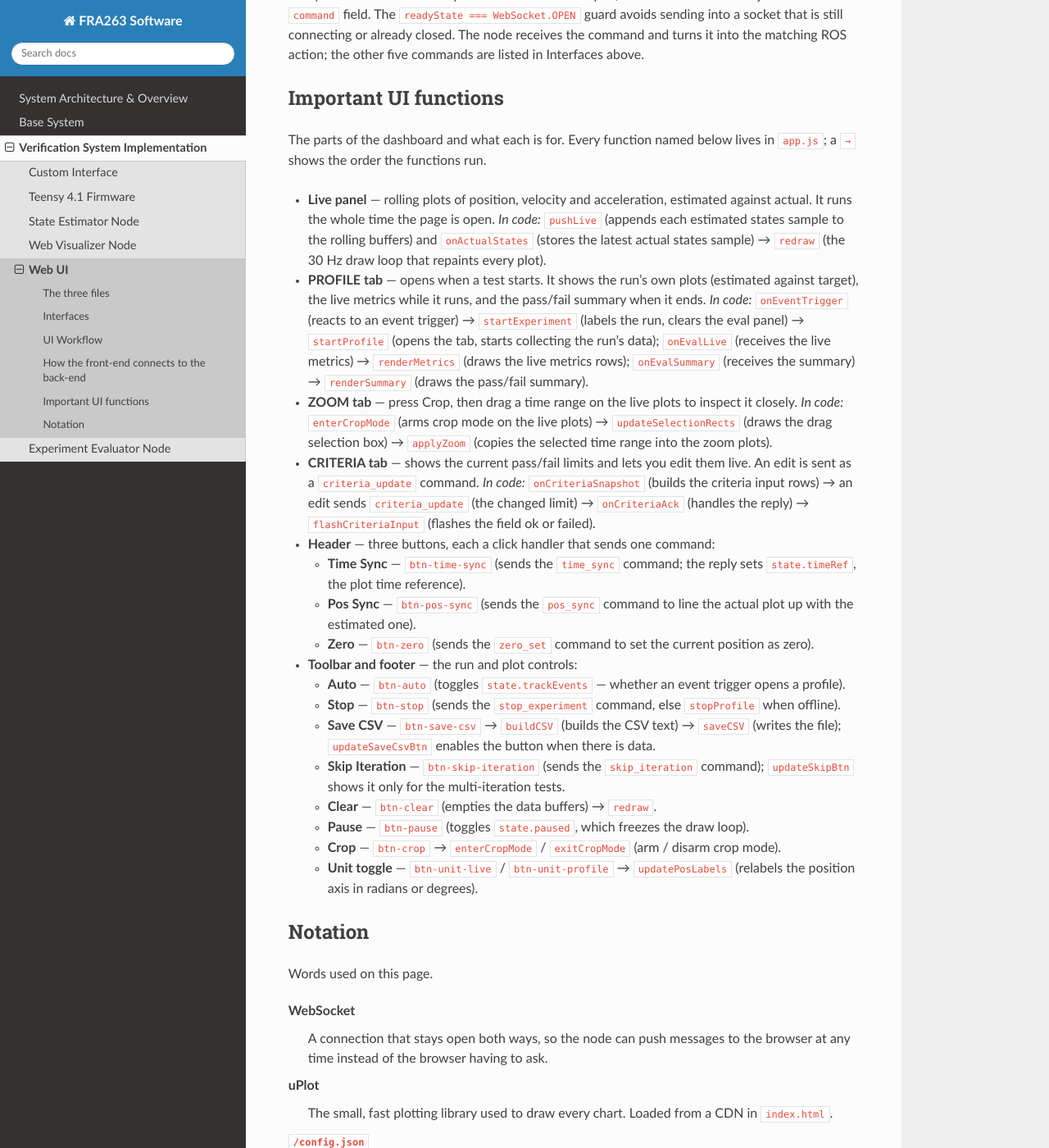
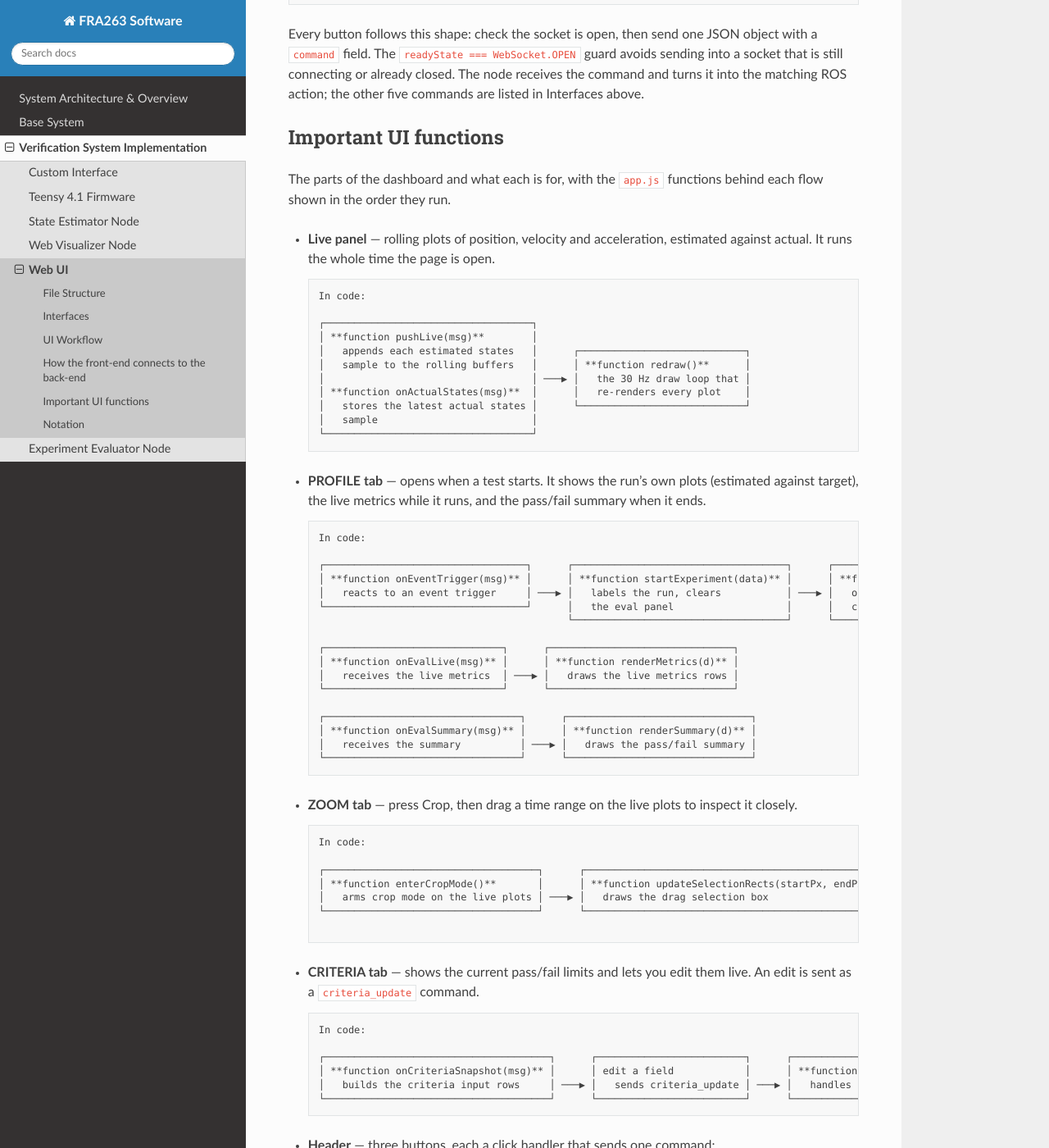
Before and after one commit to Lattawat/FRA263-Demo_Software, a Sphinx documentation site: the page built from docs/source/web_ui.rst, in a window 1280 px wide and 1400 px high, scrolled down 4378 px. Shown: the whole window at 82% size. Built offline with Sphinx 7.4.7 and the Read the Docs theme 3.1.0, drawn with Linux system fonts in a browser that asks for light colours; pages that are not in the unit, such as notebooks, are missing from menus; some of the changed text lies outside the part shown.

Commit message:
update document

```diff
--- a/docs/source/web_ui.rst
+++ b/docs/source/web_ui.rst
@@ -26,7 +26,7 @@ There are two channels. HTTP serves the three files and a small ``/config.json``
 load. The WebSocket then stays open for the whole session: the node pushes topics down to the
 browser, and the browser sends commands back up.
 
-The three files
+File Structure
 ---------------
 
 - ``index.html`` — the page skeleton: the header controls, the left and right panel, the tabs,
@@ -221,30 +223,73 @@ the matching ROS action; the other five commands are listed in Interfaces above.
 Important UI functions
 ----------------------
 
-The parts of the dashboard and what each is for. Every function named below lives in
-``app.js``; a ``→`` shows the order the functions run.
+The parts of the dashboard and what each is for, with the ``app.js`` functions behind each
+flow shown in the order they run.
 
 - **Live panel** — rolling plots of position, velocity and acceleration, estimated against
   actual. It runs the whole time the page is open.
-  *In code:* ``pushLive`` (appends each estimated states sample to the rolling buffers) and
-  ``onActualStates`` (stores the latest actual states sample) → ``redraw`` (the 30 Hz draw loop
-  that repaints every plot).
+
+  .. code-block:: text
+
+     In code:
+
+     ┌───────────────────────────────────┐
+     │ **function pushLive(msg)**        │
+     │   appends each estimated states   │      ┌────────────────────────────┐
+     │   sample to the rolling buffers   │      │ **function redraw()**      │
+     │                                   │ ───▶ │   the 30 Hz draw loop that │
+     │ **function onActualStates(msg)**  │      │   re-renders every plot    │
+     │   stores the latest actual states │      └────────────────────────────┘
+     │   sample                          │
+     └───────────────────────────────────┘
+
 - **PROFILE tab** — opens when a test starts. It shows the run's own plots (estimated against
   target), the live metrics while it runs, and the pass/fail summary when it ends.
-  *In code:* ``onEventTrigger`` (reacts to an event trigger) → ``startExperiment`` (labels the
-  run, clears the eval panel) → ``startProfile`` (opens the tab, starts collecting the run's
-  data); ``onEvalLive`` (receives the live metrics) → ``renderMetrics`` (draws the live metrics
-  rows); ``onEvalSummary`` (receives the summary) → ``renderSummary`` (draws the pass/fail
-  summary).
+
+  .. code-block:: text
+
+     In code:
+
+     ┌──────────────────────────────────┐      ┌────────────────────────────────────┐      ┌──────────────────────────────────┐
+     │ **function onEventTrigger(msg)** │      │ **function startExperiment(data)** │      │ **function startProfile({...})** │
+     │   reacts to an event trigger     │ ───▶ │   labels the run, clears           │ ───▶ │   opens the PROFILE tab,         │
+     └──────────────────────────────────┘      │   the eval panel                   │      │   collects the run's data        │
+                                               └────────────────────────────────────┘      └──────────────────────────────────┘
+
+     ┌──────────────────────────────┐      ┌───────────────────────────────┐
+     │ **function onEvalLive(msg)** │      │ **function renderMetrics(d)** │
+     │   receives the live metrics  │ ───▶ │   draws the live metrics rows │
+     └──────────────────────────────┘      └───────────────────────────────┘
+
+     ┌─────────────────────────────────┐      ┌───────────────────────────────┐
+     │ **function onEvalSummary(msg)** │      │ **function renderSummary(d)** │
+     │   receives the summary          │ ───▶ │   draws the pass/fail summary │
+     └─────────────────────────────────┘      └───────────────────────────────┘
+
 - **ZOOM tab** — press Crop, then drag a time range on the live plots to inspect it closely.
-  *In code:* ``enterCropMode`` (arms crop mode on the live plots) → ``updateSelectionRects``
-  (draws the drag selection box) → ``applyZoom`` (copies the selected time range into the zoom
-  plots).
+
+  .. code-block:: text
+
+     In code:
+
+     ┌────────────────────────────────────┐      ┌───────────────────────────────────────────────────┐      ┌──────────────────────────────────────┐
+     │ **function enterCropMode()**       │      │ **function updateSelectionRects(startPx, endPx)** │      │ **function applyZoom(t0Raw, t1Raw)** │
+     │   arms crop mode on the live plots │ ───▶ │   draws the drag selection box                    │ ───▶ │   copies the selected range          │
+     └────────────────────────────────────┘      └───────────────────────────────────────────────────┘      │   into the ZOOM plots                │
+                                                                                                            └──────────────────────────────────────┘
+
 - **CRITERIA tab** — shows the current pass/fail limits and lets you edit them live. An edit
   is sent as a ``criteria_update`` command.
-  *In code:* ``onCriteriaSnapshot`` (builds the criteria input rows) → an edit sends
-  ``criteria_update`` (the changed limit) → ``onCriteriaAck`` (handles the reply) →
-  ``flashCriteriaInput`` (flashes the field ok or failed).
+
+  .. code-block:: text
+
+     In code:
+
+     ┌──────────────────────────────────────┐      ┌─────────────────────────┐      ┌─────────────────────────────────┐      ┌────────────────────────────────────────────┐
+     │ **function onCriteriaSnapshot(msg)** │      │ edit a field            │      │ **function onCriteriaAck(msg)** │      │ **function flashCriteriaInput(input, ok)** │
+     │   builds the criteria input rows     │ ───▶ │   sends criteria_update │ ───▶ │   handles the reply             │ ───▶ │   flashes the field ok / fail              │
+     └──────────────────────────────────────┘      └─────────────────────────┘      └─────────────────────────────────┘      └────────────────────────────────────────────┘
+
 - **Header** — three buttons, each a click handler that sends one command:
 
   - **Time Sync** — ``btn-time-sync`` (sends the ``time_sync`` command; the reply sets
```
Also changed, not shown: other parts of docs/source/web_ui.rst (+8 -6 lines).
